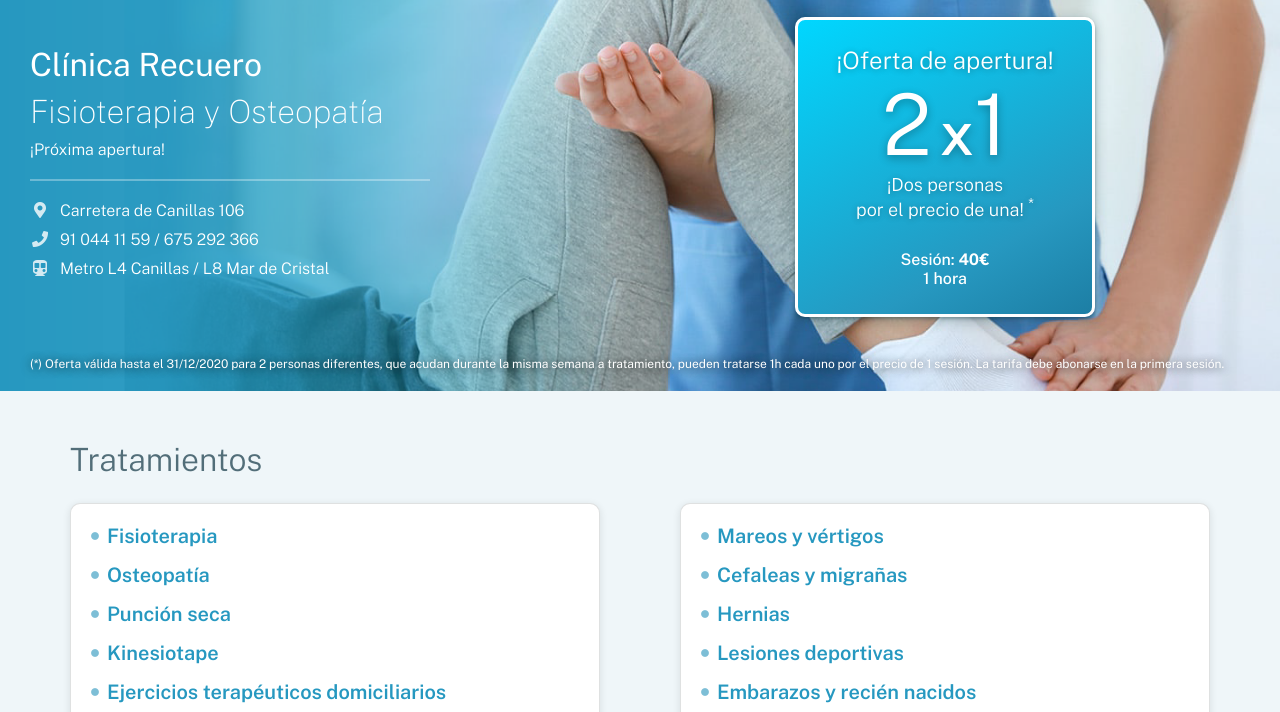
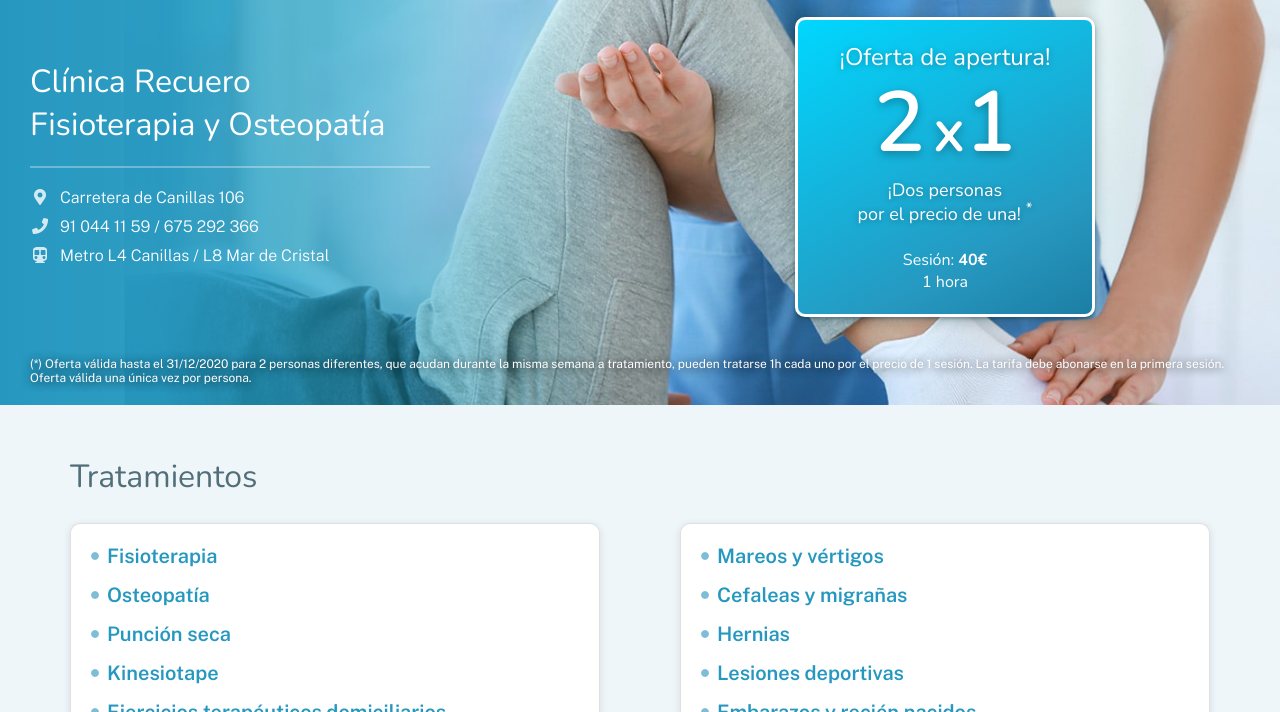
Before and after one commit to recuera/jesus-recuero, a plain HTML site: page index.html in a window 1280 px wide. Shown: the part 88-800 px from the top of the page. Drawn offline with nearby package versions, Linux system fonts and the light colour scheme.

Commit message:
legal changes + Nunito type in titles

```diff
--- a/index.html
+++ b/index.html
@@ -7,9 +7,6 @@
   <meta http-equiv="X-UA-Compatible" content="ie=edge">
   <link rel="icon" type="image/png" href="favicon.png">
   <title>Clínica Recuero - Fisioterapia</title>
-  <link
-    href="https://fonts.googleapis.com/css?family=Public+Sans:100,100i,200,200i,300,300i,400,400i,500,500i,600,600i,700,700i,800,800i,900,900i&display=swap"
-    rel="stylesheet">
   <link rel="stylesheet" href="fonts/fontawesome/css/fontawsome-all.min.css">
   <link rel="stylesheet" href="style.css">
   <script src="scripts/scripts.js"></script>
@@ -42,8 +39,6 @@
 
         <h5>Fisioterapia y Osteopatía</h5>
 
-        <p class="margin-top-10">¡Próxima apertura!</p>
-
         <div class="line"></div>
 
         <p><i class="fas fa-map-marker-alt fa-fw"></i>Carretera de Canillas 106</p>
@@ -66,7 +61,7 @@
     </div>
 
     <p class="legal">
-      (*) Oferta válida hasta el 31/12/2020 para 2 personas diferentes, que acudan durante la misma semana a tratamiento, pueden tratarse 1h cada uno por el precio de 1 sesión. La tarifa debe abonarse en la primera sesión.
+      (*) Oferta válida hasta el 31/12/2020 para 2 personas diferentes, que acudan durante la misma semana a tratamiento, pueden tratarse 1h cada uno por el precio de 1 sesión. La tarifa debe abonarse en la primera sesión. Oferta válida una única vez por persona.
     </p>
   </section>
 
--- a/style.css
+++ b/style.css
@@ -1,3 +1,5 @@
+@import url('https://fonts.googleapis.com/css2?family=Nunito:ital,wght@0,200;0,300;0,400;0,600;0,700;0,800;0,900;1,200;1,300;1,400;1,600;1,700;1,800;1,900&family=Public+Sans:ital,wght@0,100;0,200;0,300;0,400;0,500;0,600;0,700;0,800;0,900;1,100;1,200;1,300;1,400;1,500;1,600;1,700;1,800;1,900&display=swap');
+
 html,
 body {
   padding: 0;
@@ -15,10 +17,11 @@ h1, h2, h3, h4, h5, h6, p {
 }
 
 h3 {
-  font-weight: 300;
+  font-weight: 400;
   font-size: 32px;
   margin-bottom: 25px;
-  color: #526e79
+  color: #526e79;
+  font-family: 'Nunito', sans-serif;
 }
 
 h6 {
@@ -131,15 +134,16 @@ section {
 
 .cover .texts h2 {
   font-size: 2em;
-  font-weight: 400;
+  font-weight: 300;
   margin: 0;
-  margin-bottom: 10px;
+  font-family: 'Nunito', sans-serif;
 }
 
 .cover .texts h5 {
-  font-weight: 100;
+  font-weight: 500;
   font-size: 2em;
   margin: 0;
+  font-family: 'Nunito', sans-serif;
 }
 
 .cover .texts p {
@@ -322,30 +326,37 @@ section {
 .price-card h2 {
   font-weight: 300;
   text-shadow: 0px 1px 6px rgba(0,0,0,.3);
+  font-family: 'Nunito', sans-serif;
 }
 
 .price-card h3 {
   color: white;
-  font-weight: 300;
-  margin-bottom: 30px;
+  font-weight: 500;
+  line-height: 18px;
+  margin-bottom: 26px;
   font-size: 18px;
   text-shadow: 0px 1px 6px rgba(0,0,0,.3);
+  font-family: 'Nunito', sans-serif;
 }
 
 .price-card h1 {
   font-size: 85px;
-  font-weight: 300;
+  font-weight: 600;
   text-shadow: 0px 3px 10px rgba(0,0,0,.3);
+  font-family: 'Nunito', sans-serif;
+  line-height: 100px;
 }
 
 .price-card h1 small {
   font-size: 60px;
-  font-weight: 500;
+  font-weight: 600;
   margin-left: 8px;
+  font-family: 'Nunito', sans-serif;
 }
 
 .price-card h4 {
   font-weight: 500;
+  font-family: 'Nunito', sans-serif;
 }
 
 .legal {
```
